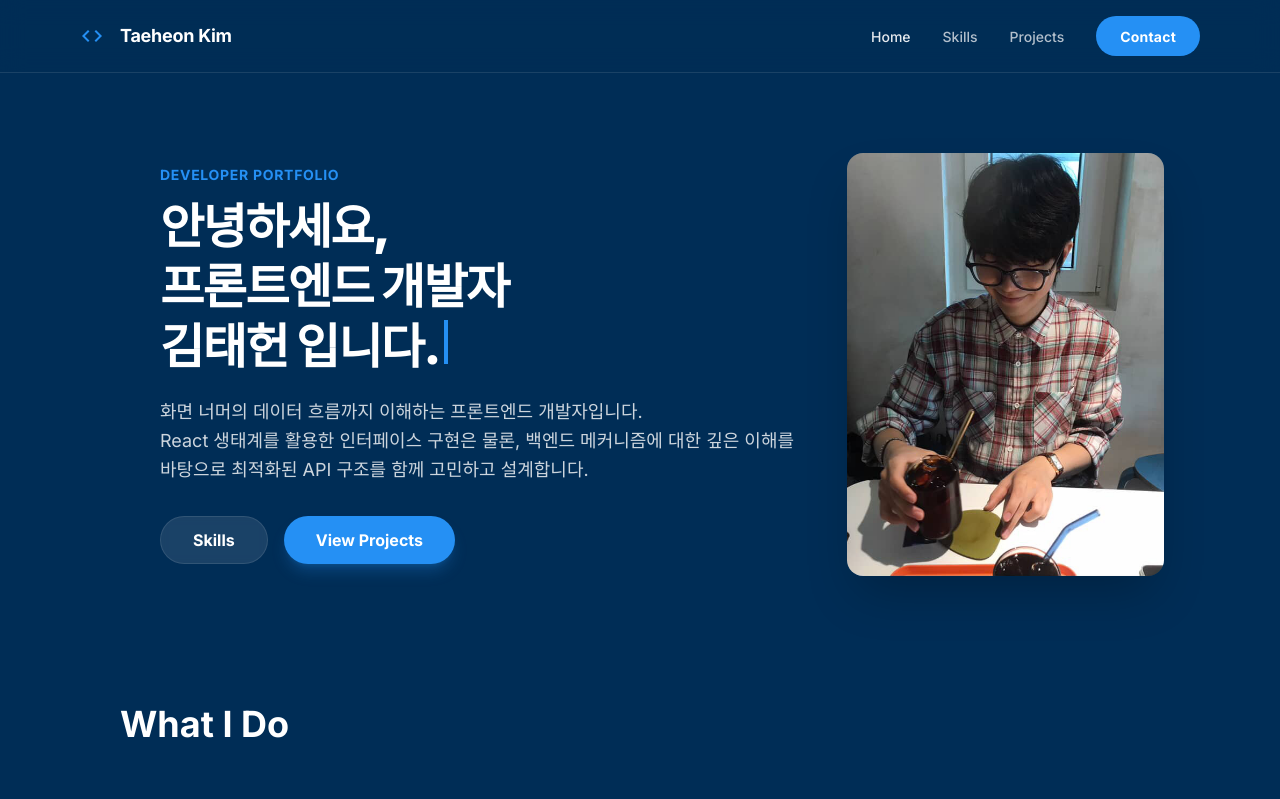
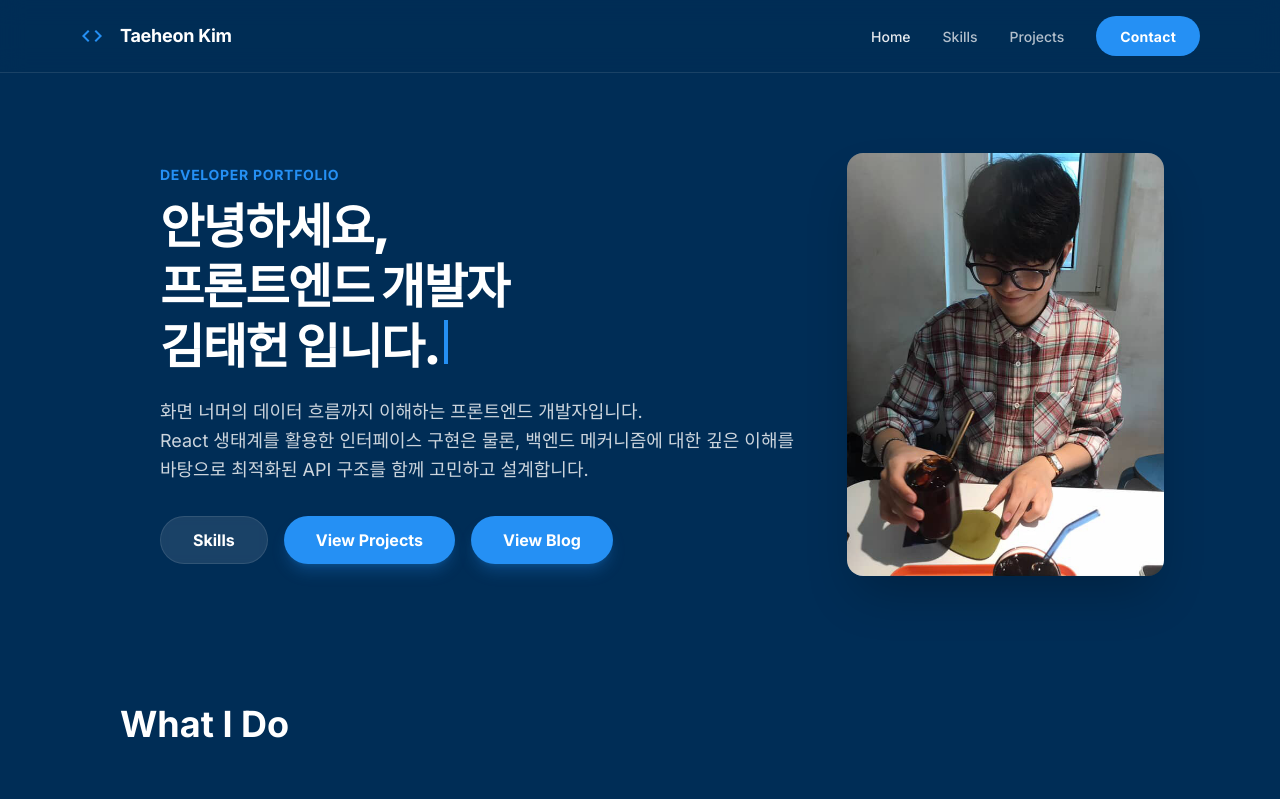
Before and after one commit to ChoRockKim/Portfolio-Website, a React (Vite) app: page / in a window 1280 px wide. Shown: the top 799 px of the page. Built offline with nearby package versions, Linux system fonts and the light colour scheme.

Commit message:
add/Link to blog added

```diff
--- a/src/pages/Home.tsx
+++ b/src/pages/Home.tsx
@@ -72,6 +72,13 @@ const Home: React.FC = () => {
                 >
                   View Projects
                 </Link>
+                <a
+                  href="https://chorock.page"
+                  target="_blank"
+                  className="flex items-center justify-center rounded-full h-12 px-8 bg-primary hover:bg-primary/90 transition-all text-white text-base font-bold shadow-lg shadow-primary/25"
+                >
+                  View Blog
+                </a>
               </div>
             </div>
             <div className="lg:w-6/12 w-0 translate-x-1  rounded-2xl overflow-hidden shadow-2xl bg-card-dark relative group">
```
